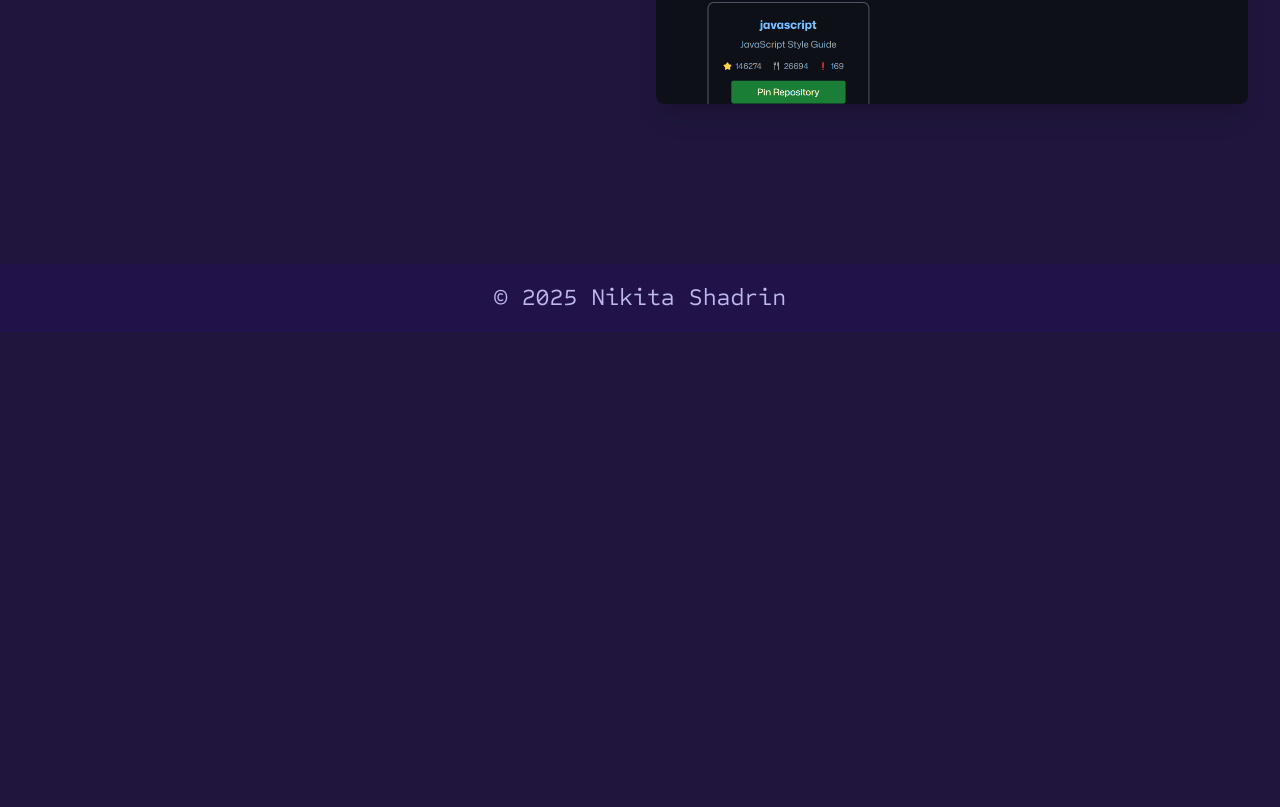
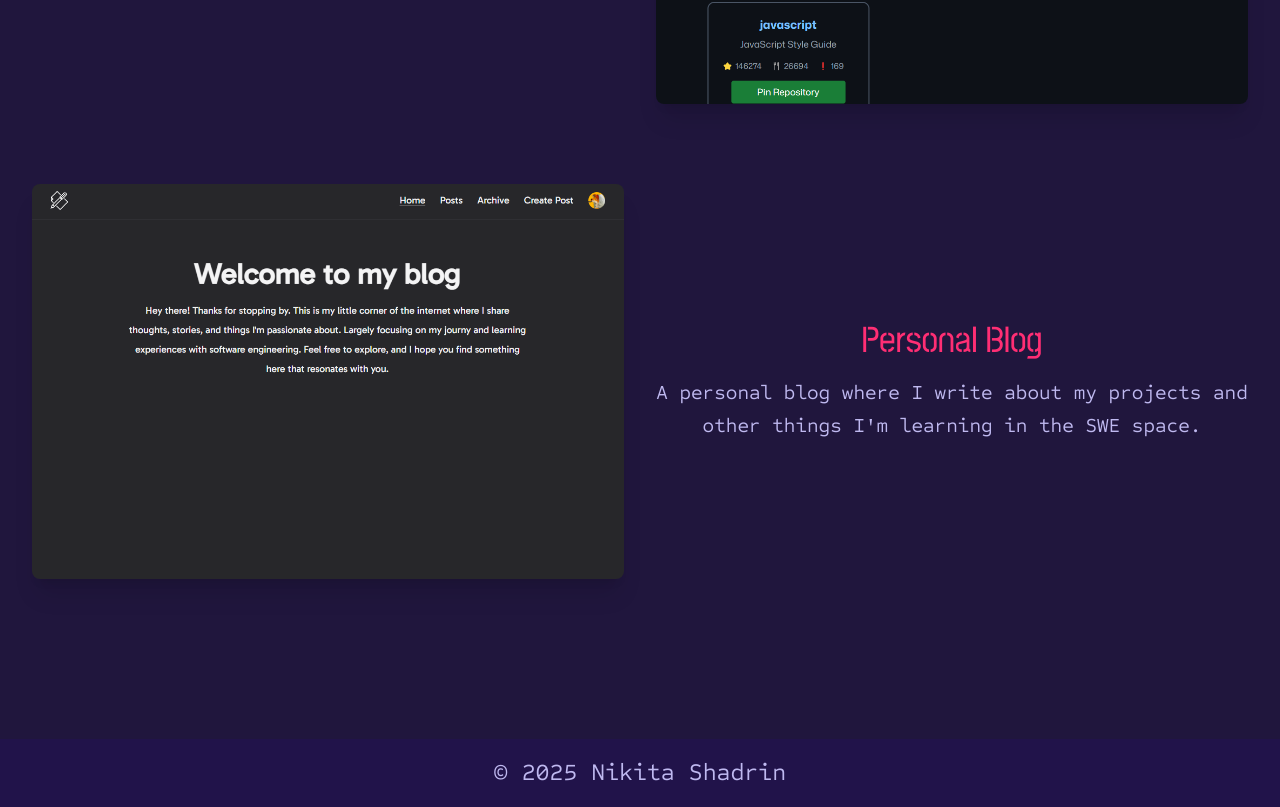
Before and after one commit to NikitaShadrin/nicknack, a Next.js app: page /projects in a window 1280 px wide. Shown: the part 997-1804 px from the top of the page. Before the commit the page ends 1329 px from the top, so only its background shows below. Built offline with nearby package versions, Linux system fonts and the light colour scheme.

Commit message:
added a third project

```diff
--- a/src/app/projects/projects.ts
+++ b/src/app/projects/projects.ts
@@ -14,7 +14,8 @@ export const projects: Project[] = [
     image: "/images/lando_preview.png",
     repo: "https://github.com/NikitaShadrin/lando-project",
     demo: "",
-    description: "A mock landing page for a SAAS product to practice some React and Tailwind.",
+    description:
+      "A mock landing page for a SAAS product to practice some React and Tailwind.",
   },
   {
     id: 2,
@@ -22,6 +23,16 @@ export const projects: Project[] = [
     image: "/images/gitrepofind_preview.png",
     repo: "https://github.com/NikitaShadrin/github_repo_pinner",
     demo: "https://nikitashadrin.github.io/github_repo_pinner",
-    description: "A page that lets you fetch and pin different Github repos. Decent practice for rest API mostly",
+    description:
+      "A page that lets you fetch and pin different Github repos. Decent practice for rest API mostly",
+  },
+  {
+    id: 3,
+    name: "Personal Blog",
+    image: "/images/nick_blog_preview.png",
+    repo: "https://github.com/NikitaShadrin/nick-blog",
+    demo: "https://nick-blog-topaz.vercel.app",
+    description:
+      "A personal blog where I write about my projects and other things I'm learning in the SWE space.",
   },
 ];
```
Also changed, not shown: public/images/nick_blog_preview.png (added). Lines whose indentation alone changed are shown as unchanged.
